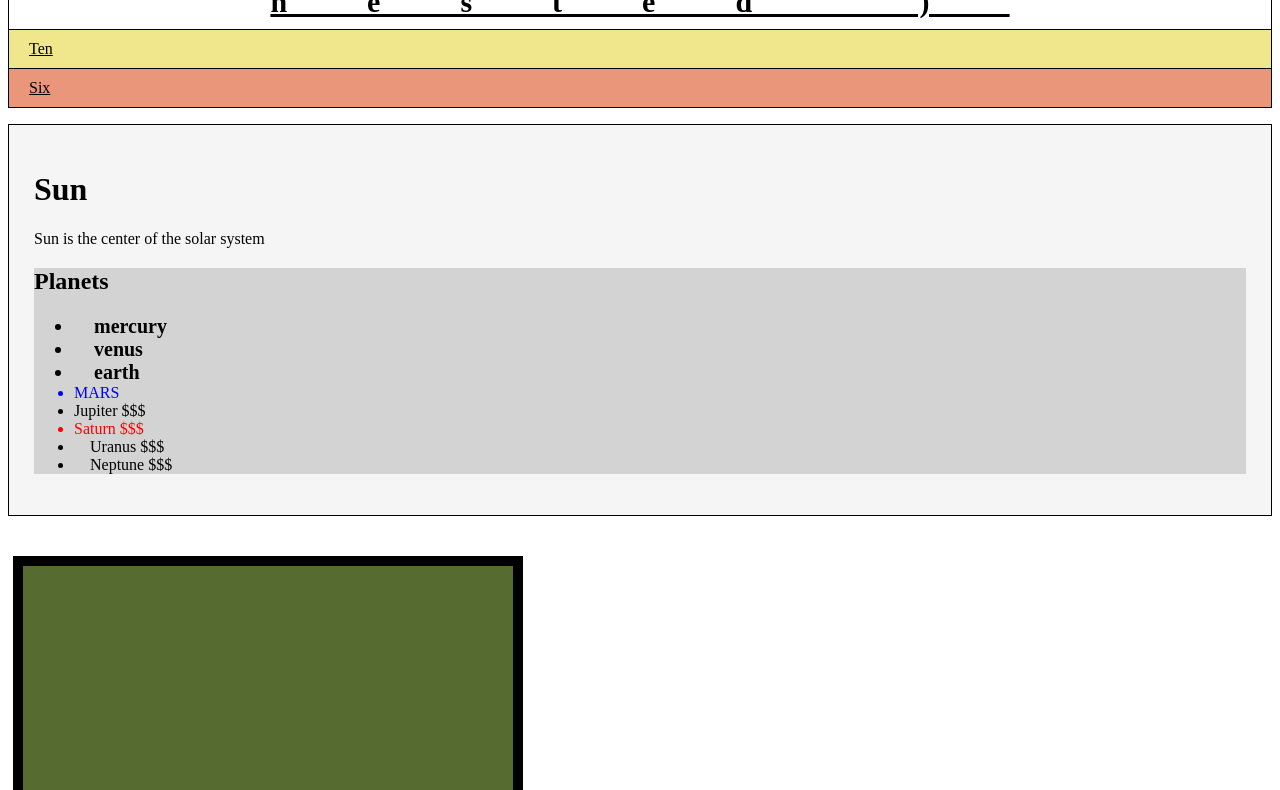
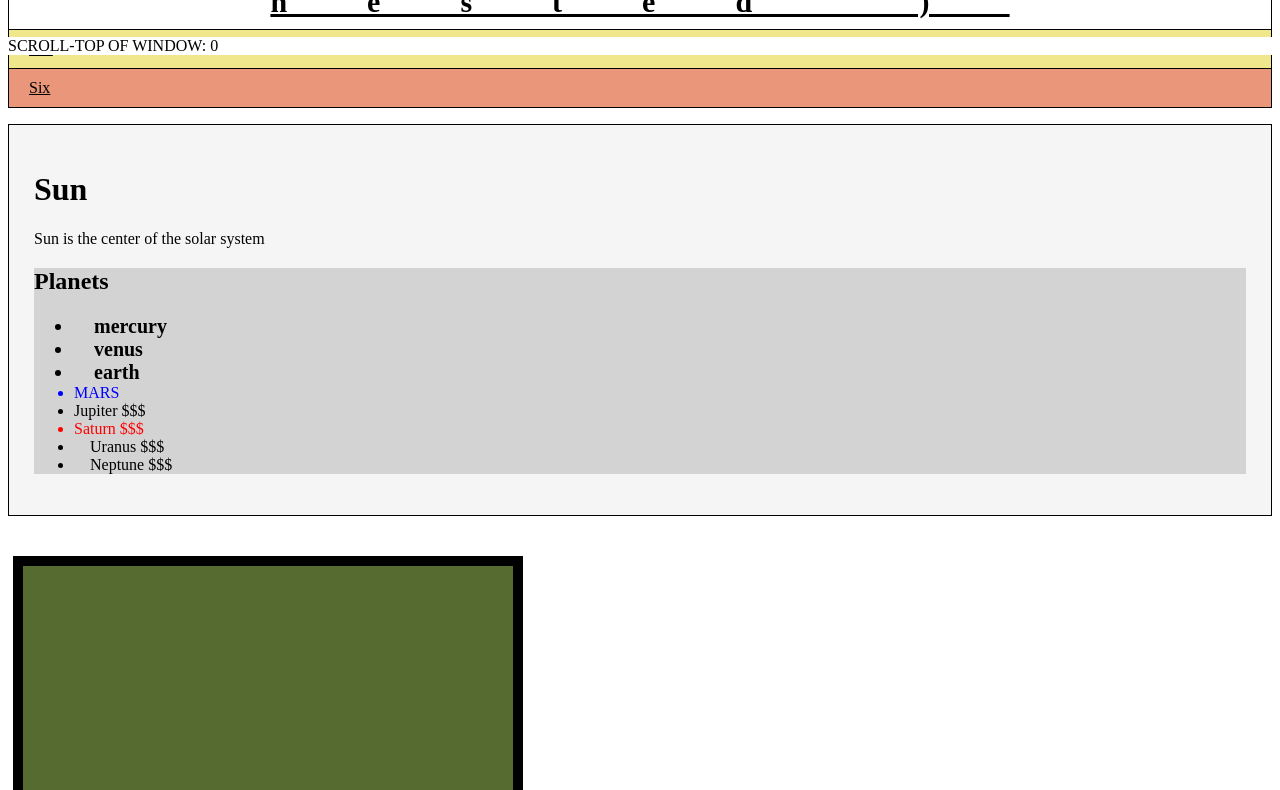
Before and after one commit to DonCastillo/duckett-js-exercises, a plain HTML site: page jQuery/index.html in a window 1280 px wide. Shown: the part 745-1535 px from the top of the page. Drawn offline with nearby package versions, Linux system fonts and the light colour scheme.

Commit message:
scroll methods

```diff
--- a/jQuery/index.html
+++ b/jQuery/index.html
@@ -11,6 +11,10 @@
         <meta name="viewport" content="width=device-width, initial-scale=1">
         <link rel="stylesheet" href="">
         <style>
+            body{
+                position:relative;
+                padding-bottom:25px;
+            }
             #list{
                 list-style: none;
                 padding:0;
@@ -48,6 +52,12 @@
                 padding: 20px;
                 border:10px solid black;
                 margin: 5px;
+            }
+            #fixed{
+                position: fixed;
+                bottom:0;
+                background-color:white;
+                width:100%;
             }
         </style>
     </head>
--- a/jQuery/script.js
+++ b/jQuery/script.js
@@ -181,6 +181,10 @@ $(function(){
         $('#win-height').text( $(window).height() );
     }
 
+    function scroll(){
+        $('#scrolltop').text( $(window).scrollTop() );
+    }
+
     squareContent += `<div>PADDING: ${ 20 }</div>`;
     squareContent += `<div>BORDER: ${ 10 }</div>`;
     squareContent += `<div>HEIGHT: ${ square.height() }</div>`;
@@ -198,4 +202,15 @@ $(function(){
     $(window).on('resize', changeSize );
     $(document).on('resize', changeSize );
     squareInfo.html( squareContent );
+
+    /**
+     *      .offset()       - get/set coordinates of the element relative to the top left-hand corner of the document object
+     *      .position()     - get/set coordinates of the element to any ancestor that has been taken out of normal flow
+     *                      - (using CSS box offsets). If no ancestor is out of normal flow, it will return the same as .offset()
+     */
+
+    squareInfo.append(`<div>TOP POS OF SQUARE: ${ square.offset().top }</div>`);
+    squareInfo.append(`<div>LEFT POS OF SQUARE: ${ square.offset().left }</div>`);
+    squareInfo.append(`<div id="fixed">SCROLL-TOP OF WINDOW: <span id="scrolltop">${ $(window).scrollTop() }</span></div>`);
+    $(window).on('scroll', scroll);
 });
```
